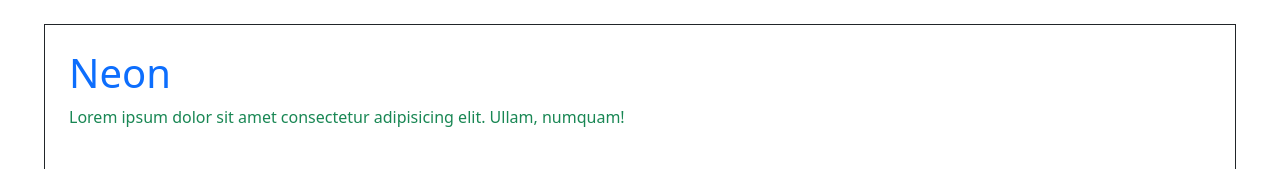
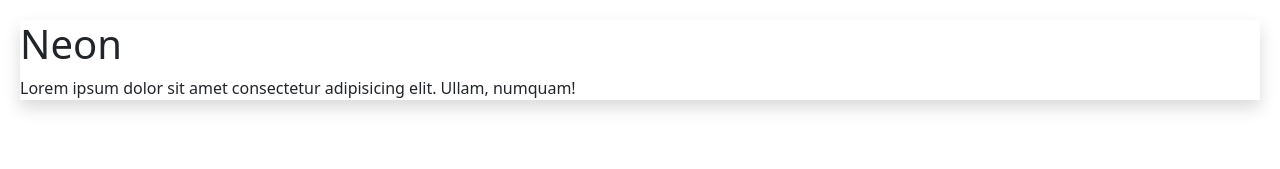
Before and after one commit to Behnamfalahii/Innovation-Infusion, a website: page index.html in a window 1280 px wide. Shown: the top 169 px of the page. Drawn offline with nearby package versions, Linux system fonts and the light colour scheme.

Commit message:
add_option

```diff
--- a/index.html
+++ b/index.html
@@ -29,11 +29,14 @@
   </head>
 
   <body style="margin: 20px;">
-  <div class=" border p-4 m-4  border-dark">
-    <h1 class="text-primary">Neon</h1>
-       <p class="text-success">Lorem ipsum dolor sit amet consectetur adipisicing elit. Ullam, numquam!</p>
+  <div class="shadow">
+    <h1 class="">Neon</h1>
+       <p class="">Lorem ipsum dolor sit amet consectetur adipisicing elit. Ullam, numquam!</p>
 
   </div>
+  <a class="d-none" href="">link1</a>
+  <a class="d-none" href="">link2</a>
+  <a class="d-none" href="">link3</a>
 
     <header>
       <!-- place navbar here -->
```
